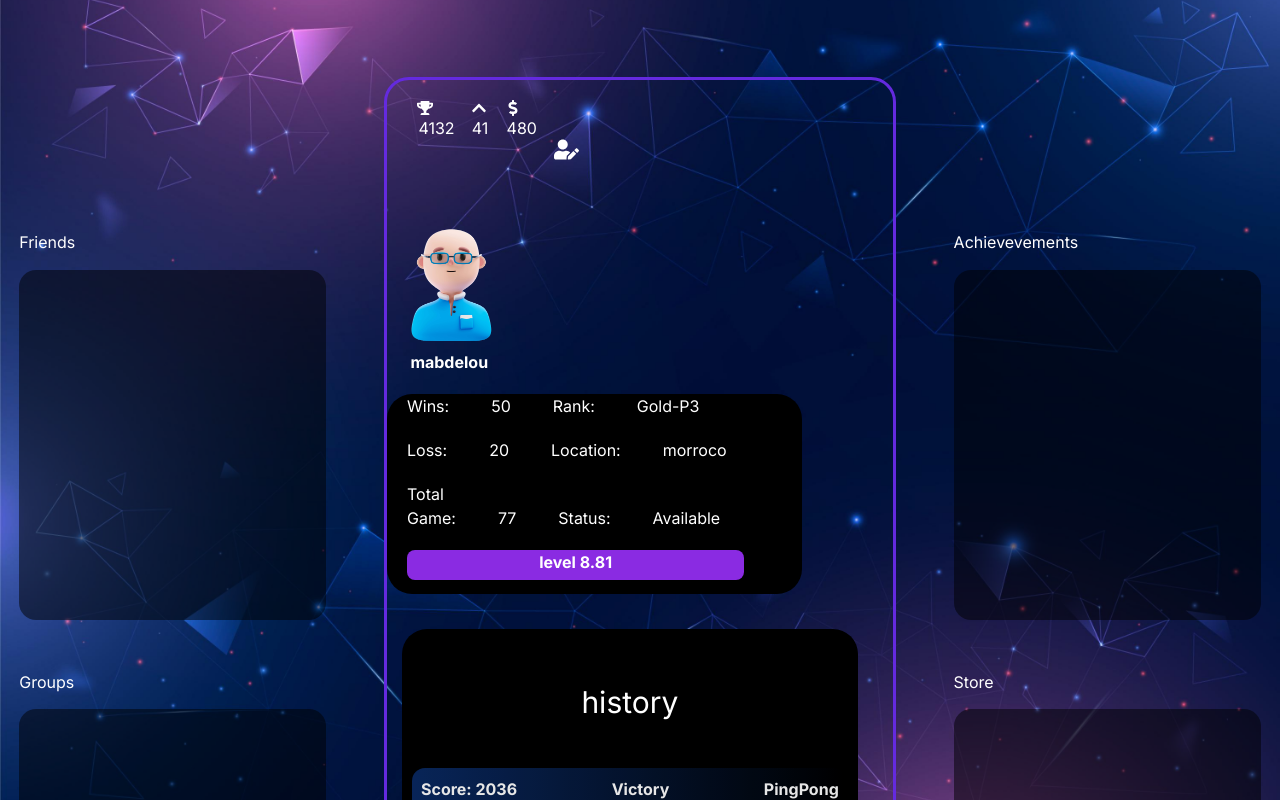
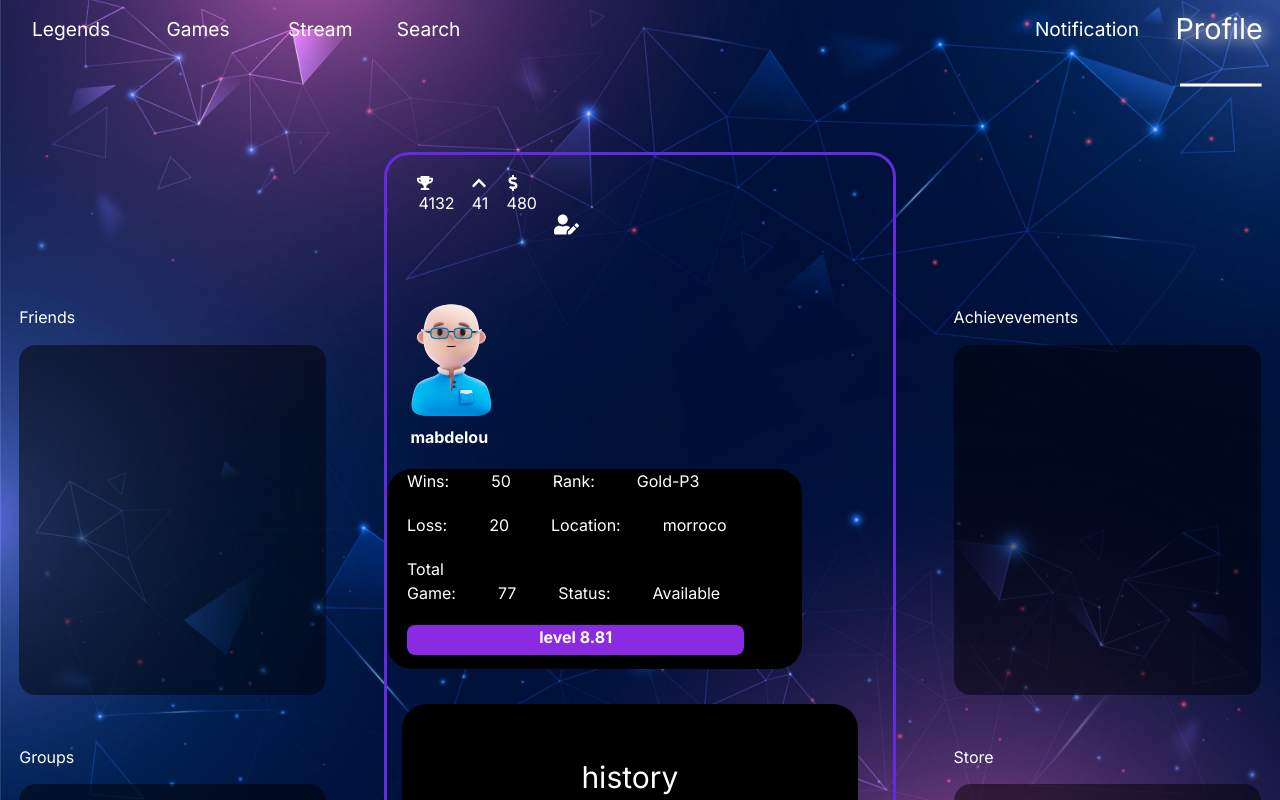
Before and after one commit to herrsaid/ft_transcendence, a Next.js app: page /profile in a window 1280 px wide. Shown: the top 800 px of the page. Built offline with nearby package versions, Linux system fonts and the light colour scheme.

Commit message:
edit some bugs

```diff
--- a/app/Components/Header.css
+++ b/app/Components/Header.css
@@ -55,7 +55,7 @@
     font-size: 1.5vw;
 }
 
-.Profile
+.Profilelink
 {
     position: absolute;
     top: 20%;
--- a/app/Components/Header.tsx
+++ b/app/Components/Header.tsx
@@ -70,7 +70,7 @@ export default function Header(props)
           </div>
           </Link>
           <Link href="/profile">
-          <div className= "Profile">
+          <div className= "Profilelink">
             <Icon title="Profile" setTargetX={props.setTargetX} idd="5"/>
           </div>
           </Link>
--- a/app/profile/Setting/page.tsx
+++ b/app/profile/Setting/page.tsx
@@ -1,10 +1,10 @@
-// import NavBar from '@/app/Components/NavBar/NavBar';
+import NavBar from '@/app/Components/NavBar/NavBar';
 import '../profile.css';
 
 const SettingProfile = () => {
     return (
        <div>
-        {/* <NavBar idd="5"/> */}
+        <NavBar idd="5"/>
         <div className="setting_page">
             <div className="setting_security">
                 <h2>Security</h2>
--- a/app/profile/page.tsx
+++ b/app/profile/page.tsx
@@ -1,5 +1,6 @@
-// import NavBar from '../Components/NavBar/NavBar'
+import NavBar from '../Components/NavBar/NavBar'
 import './profile.css'
+
 
 import {Friends, Groups, ProfileAvatar, ProfileInfo, ProfileInfoNav, History, Achievevements, Store} from './index'
 
@@ -7,8 +8,9 @@ import {Friends, Groups, ProfileAvatar, ProfileInfo, ProfileInfoNav, History, Ac
 export default function Profile()
 {
     return(
-        <>
-        {/* <NavBar idd="5"/> */}
+        <div>
+
+        <NavBar idd="5"/>
             <div className="Profile">
                     <div className="side_one">
                         <Friends/>
@@ -34,6 +36,6 @@ export default function Profile()
 
                     </div>
             </div>
-        </>
+        </div>
     );
 }
```
